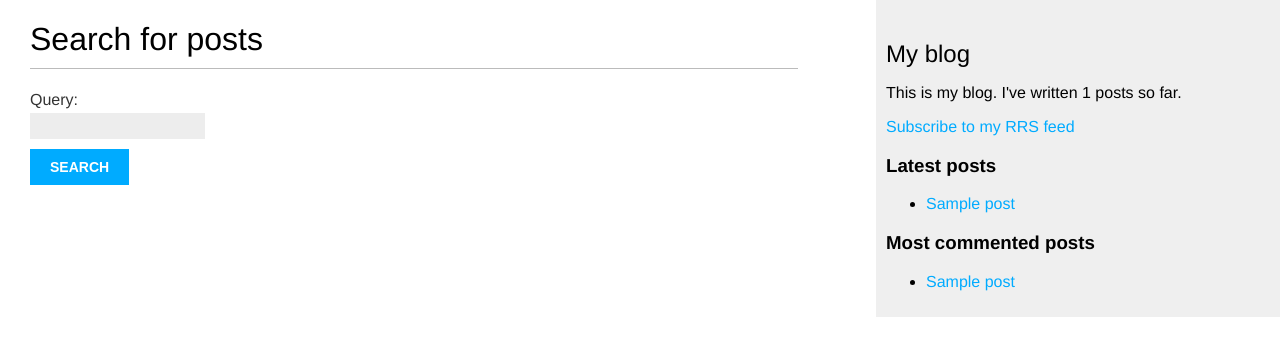
After one commit to G1Ddev/blog-site-by-book, a Django app: page /blog/search/ in a window 1280 px wide. The commit adds this page. Shown: the top 356 px of the page. Run offline with Django 4.2, Linux system fonts and the light colour scheme; tables that the repository leaves empty hold one stand-in row (values such as "Sample post").

Commit message:
Chapter 3 finished

```diff
--- a/mysite/blog/forms.py
+++ b/mysite/blog/forms.py
@@ -14,3 +14,7 @@ class CommentForm(forms.ModelForm):
     class Meta:
         model = Comment
         fields = ['name', 'email', 'body']
+
+
+class SearchForm(forms.Form):
+    query = forms.CharField()
--- a/mysite/blog/models.py
+++ b/mysite/blog/models.py
@@ -2,6 +2,7 @@ from django.db import models
 from django.utils import timezone
 from django.contrib.auth.models import User
 from django.urls import reverse
+from taggit.managers import TaggableManager
 
 
 class PublishedManager(models.Manager):
@@ -30,6 +31,7 @@ class Post(models.Model):
                               default=Status.DRAFT)
     objects = models.Manager()
     published = PublishedManager()
+    tags = TaggableManager()
 
     class Meta:
         ordering = ['-publish']
--- a/mysite/blog/templates/blog/base.html
+++ b/mysite/blog/templates/blog/base.html
@@ -1,3 +1,4 @@
+{% load blog_tags %}
 {% load static %}
 <!DOCTYPE html>
 <html>
@@ -12,7 +13,26 @@
     </div>
     <div id="sidebar">
         <h2>My blog</h2>
-        <p>This is my blog.</p>
+        <p>
+            This is my blog.
+            I've written {% total_posts %} posts so far.
+        </p>
+        <p>
+            <a href="{% url 'blog:post_feed' %}">
+                Subscribe to my RRS feed
+            </a>
+        </p>
+        <h3>Latest posts</h3>
+        {% show_latest_posts 3 %}
+        <h3>Most commented posts</h3>
+        {% get_most_commented_posts as most_commented_posts %}
+        <ul>
+            {% for post in most_commented_posts %}
+            <li>
+                <a href="{{ post.get_absolute_url }}">{{ post.title }}</a>
+            </li>
+            {% endfor %}
+        </ul>
     </div>
 </body>
 </html>
--- /dev/null
+++ b/mysite/blog/templates/blog/post/latest_posts.html
@@ -0,0 +1,7 @@
+<ul>
+    {% for post in latest_posts %}
+        <li>
+            <a href="{{ post.get_absolute_url }}">{{ post.title }}</a>
+        </li>
+    {% endfor %}
+</ul>
--- /dev/null
+++ b/mysite/blog/templates/blog/post/search.html
@@ -0,0 +1,32 @@
+{% extends "blog/base.html" %}
+{% load blog_tags %}
+
+{% block title %}Search{% endblock %}
+
+{% block content %}
+    {% if query %}
+        <h1>Posts containing "{{ query }}"</h1>
+        <h3>
+            {% with results.count as total_results %}
+                Found {{ total_results }} result{{ total_results|pluralize }}
+            {% endwith %}
+        </h3>
+        {% for post in results %}
+            <h4>
+                <a href="{{ post.get_absolute_url }}">
+                    {{ post.title }}
+                </a>
+            </h4>
+            {{ post.body|markdown|truncatewords_html:12 }}
+        {% empty %}
+            <p>There are no results for your query.</p>
+        {% endfor %}
+        <p><a href="{% url 'blog:post_search' %}">Search again</a></p>
+    {% else %}
+        <h1>Search for posts</h1>
+        <form method="get">
+            {{ form.as_p }}
+            <input type="submit" value="Search">
+        </form>
+    {% endif %}
+{% endblock %}
--- /dev/null
+++ b/mysite/blog/templatetags/blog_tags.py
@@ -0,0 +1,31 @@
+from django import template
+from ..models import Post
+from django.db.models import Count
+from django.utils.safestring import mark_safe
+import markdown
+
+
+register = template.Library()
+
+
+@register.simple_tag
+def total_posts():
+    return Post.published.count()
+
+
+@register.inclusion_tag('blog/post/latest_posts.html')
+def show_latest_posts(count=5):
+    latest_posts = Post.published.order_by('-publish')[:count]
+    return {'latest_posts': latest_posts}
+
+
+@register.simple_tag
+def get_most_commented_posts(count=5):
+    return Post.published.annotate(
+        total_comments=Count('comments')
+    ).order_by('-total_comments')[:count]
+
+
+@register.filter(name='markdown')
+def markdown_format(text):
+    return mark_safe(markdown.markdown(text))
--- a/mysite/blog/urls.py
+++ b/mysite/blog/urls.py
@@ -1,13 +1,16 @@
 from django.urls import path
 from . import views
+from .feeds import LatestPostFeed
 
 
 app_name = 'blog'
 
 urlpatterns = [
     #  post views
-    #  path('', views.post_list, name='post_list'),
-    path('', views.PostListView.as_view(), name='post_list'),
+    path('', views.post_list, name='post_list'),
+    #  path('', views.PostListView.as_view(), name='post_list'),
+    path('tag/<slug:tag_slug>/',
+         views.post_list, name='post_list_by_tag'),
     path('<int:year>/<int:month>/<int:day>/<slug:post>/',
          views.post_detail,
          name='post_detail'),
@@ -15,4 +18,6 @@ urlpatterns = [
          views.post_share, name='post_share'),
      path('<int:post_id>/comment/',
           views.post_comment, name='post_comment'),
+     path('feed/', LatestPostFeed(), name='post_feed'),
+     path('search/', views.post_search, name='post_search'),
 ]
--- a/mysite/blog/views.py
+++ b/mysite/blog/views.py
@@ -1,11 +1,16 @@
 from django.shortcuts import render, get_object_or_404
-from .models import Post, Comment
+from .models import Post
 from django.core.paginator import Paginator, EmptyPage,\
                                   PageNotAnInteger
 from django.views.generic import ListView
 from django.core.mail import send_mail
-from .forms import EmailPostForm, CommentForm
+from django.contrib.postgres.search import SearchVector, \
+                                           SearchQuery, SearchRank
+from django.contrib.postgres.search import TrigramSimilarity
+from .forms import EmailPostForm, CommentForm, SearchForm
 from django.views.decorators.http import require_POST
+from taggit.models import Tag
+from django.db.models import Count
 
 
 class PostListView(ListView):
@@ -15,8 +20,12 @@ class PostListView(ListView):
     template_name = 'blog/post/list.html'
 
 
-def post_list(request):
+def post_list(request, tag_slug=None):
     post_list = Post.published.all()
+    tag = None
+    if tag_slug:
+        tag = get_object_or_404(Tag, slug=tag_slug)
+        post_list = post_list.filter(tags__in=[tag])
 
     paginator = Paginator(post_list, 3)
     page_number = request.GET.get('page', 1)
@@ -29,7 +38,8 @@ def post_list(request):
 
     return render(request,
                   'blog/post/list.html',
-                  {'posts': posts})
+                  {'posts': posts,
+                   'tag': tag})
 
 
 def post_detail(request, year, month, day, post):
@@ -41,13 +51,21 @@ def post_detail(request, year, month, day, post):
                              publish__day=day)
 
     comments = post.comments.filter(active=True)
+
     form = CommentForm()
+
+    post_tags_ids = post.tags.values_list('id', flat=True)
+    similar_posts = Post.published.filter(tags__in=post_tags_ids)\
+                                  .exclude(id=post.id)
+    similar_posts = similar_posts.annotate(same_tags=Count('tags'))\
+                                 .order_by('-same_tags', '-publish')[:4]
 
     return render(request,
                   'blog/post/detail.html',
                   {'post': post,
                    'comments': comments,
-                   'form': form})
+                   'form': form,
+                   'similar_posts': similar_posts})
 
 
 def post_share(request, post_id):
@@ -92,3 +110,23 @@ def post_comment(request, post_id):
                             {'post': post,
                              'form': form,
                              'comment': comment})
+
+
+def post_search(request):
+    form = SearchForm()
+    query = None
+    results = []
+
+    if 'query' in request.GET:
+        form = SearchForm(request.GET)
+        if form.is_valid():
+            query = form.cleaned_data['query']
+            results = Post.published.annotate(
+                similarity=TrigramSimilarity('title', query),
+            ).filter(similarity__gt=0.1).order_by('-similarity')
+
+    return render(request,
+                  'blog/post/search.html',
+                  {'form': form,
+                   'query': query,
+                   'results': results})
--- a/mysite/mysite/urls.py
+++ b/mysite/mysite/urls.py
@@ -1,7 +1,16 @@
 from django.contrib import admin
 from django.urls import path, include
+from django.contrib.sitemaps.views import sitemap
+from blog.sitemaps import PostSitemap
+
+
+sitemaps = {
+    'posts': PostSitemap,
+}
 
 urlpatterns = [
     path('admin/', admin.site.urls),
     path('blog/', include('blog.urls', namespace='blog')),
+    path('sitemap.xml', sitemap, {'sitemaps': sitemaps},
+         name='django.contrib.sitemaps.views.sitemap'),
 ]
```
Also changed, not shown: mysite/blog/feeds.py (added, +23 -0 lines), mysite/blog/sitemaps.py (added, +13 -0 lines), mysite/blog/templates/blog/post/detail.html (+12 -1 lines), mysite/blog/templates/blog/post/list.html (+14 -2 lines), mysite/mysite/settings.py (+9 -2 lines), mysite/blog/migrations/0004_post_tags.py (added), mysite/blog/templatetags/__init__.py (added).
